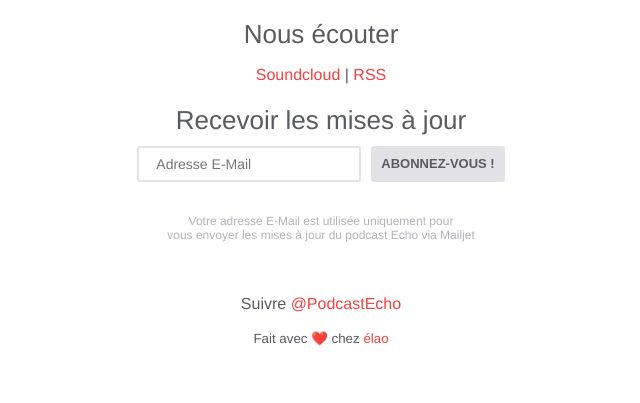
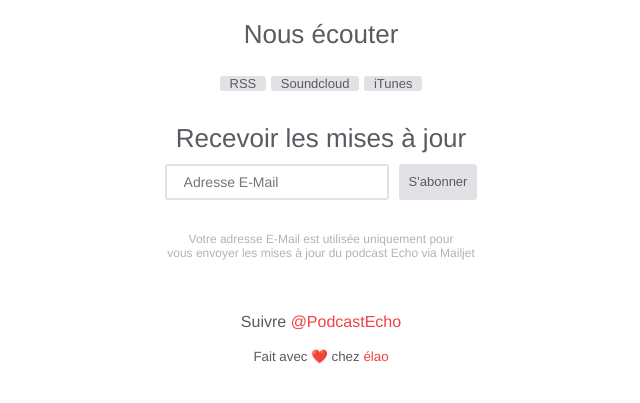
Before and after one commit to PodcastEcho/podcastecho.github.io, a plain HTML site: page index.html in a window 1280 px wide. Shown: the part 305-708 px from the top of the page, without its empty margins (319-959 px from the left). Drawn offline with Linux system fonts and the light colour scheme.

Commit message:
Add itunes ; fix css

```diff
--- a/index.html
+++ b/index.html
@@ -42,6 +42,17 @@
       border: none;
       padding: 0;
       cursor: pointer;
+      box-sizing: border-box;
+      width: auto;
+      height: 36px;
+      font-size: 13px;
+      line-height: 36px;
+      color: rgb(89, 91, 97);
+      border-radius: 3px;
+      max-width: 100%;
+      white-space: nowrap;
+      background-color: rgb(225, 225, 230);
+      padding: 0px 10px;
     }
   </style>
 </head>
@@ -55,9 +66,9 @@
   <h2>Nous écouter</h2>
 
   <p>
-    <a href="https://soundcloud.com/podcastecho">Soundcloud</a>
-    |
-    <a href="http://feeds.soundcloud.com/users/soundcloud:users:452524227/sounds.rss">RSS</a>
+    <a href="http://feeds.soundcloud.com/users/soundcloud:users:452524227/sounds.rss" class="button">RSS</a>
+    <a href="https://soundcloud.com/podcastecho" class="button">Soundcloud</a>
+    <a href="https://itunes.apple.com/fr/podcast/echo/id1391548831" class="button">iTunes</a>
   </p>
 
   <h2>Recevoir les mises à jour</h2>
@@ -69,7 +80,7 @@
           <input placeholder="Adresse E-Mail" name="w-field-field-27108-134719-756350-email" required="required" style="box-sizing: border-box; font-family: Ubuntu, Helvetica; font-size: 14px; height: 36px; padding-left: 17px; margin-right: 20px; border-radius: 3px; border: 2px solid rgb(225, 225, 230); width: 100%;" type="email">
         </div>
         <div style="text-align: center; vertical-align: middle; flex-grow: 1; padding: 0px;">
-          <button class="button" type="submit" style="box-sizing: border-box; width: auto; height: 36px; font-size: 13px; line-height: 36px; color: rgb(89, 91, 97); border-radius: 3px; max-width: 100%; white-space: nowrap; background-color: rgb(225, 225, 230); padding: 0px 10px;" ><b>ABONNEZ-VOUS !</b></button>
+          <button class="button" type="submit">S'abonner</button>
         </div>
       </div>
       <div style="color: rgb(176, 179, 184); font-size: 12px; padding: 10px 0px;">
```
